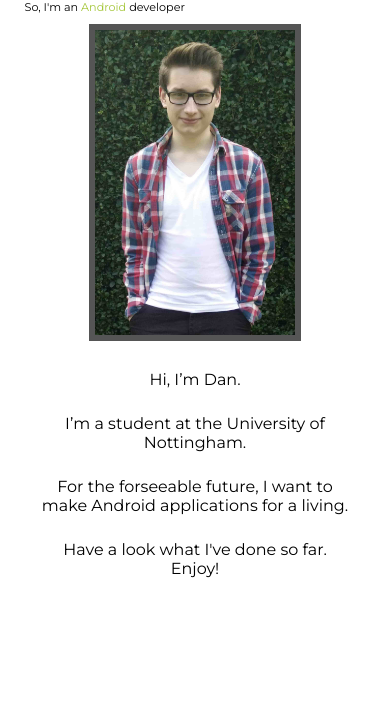
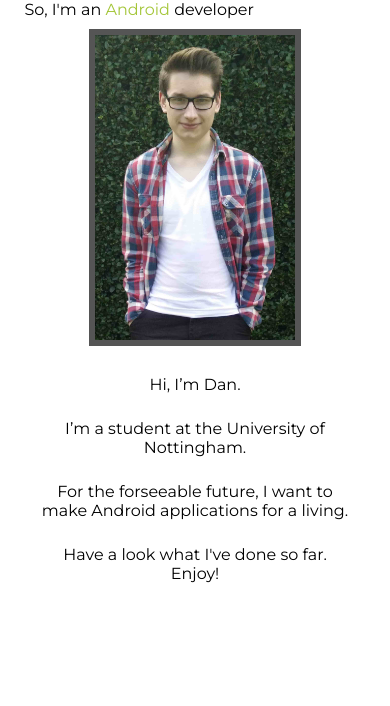
Before and after one commit to DantheCodingGui/portfolio, a plain HTML site: page index.html in a window 390 px wide. Shown: the part 138-844 px from the top of the page. Drawn offline with Linux system fonts and the light colour scheme.

Commit message:
small syntax/visual changes

```diff
--- a/CSS/style.css
+++ b/CSS/style.css
@@ -39,7 +39,6 @@ header::after {
 
 .logo {
   float: left;
-  /*height: 65%;*/
   height: 58.5px;
   padding: 15px 0;
 }
@@ -189,7 +188,6 @@ main {
     padding: 5px;
   }
   .subtitle_container h2 {
-    font-size: 0.7em;
     width: 100%;
     margin: 0;
     padding: 5px;
```
